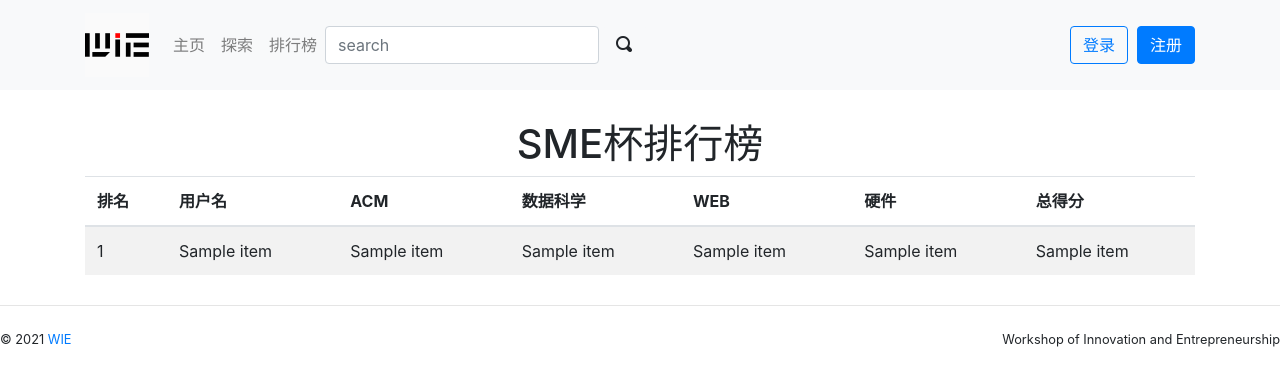
After one commit to alcedoM/WIE-web, a Python web app: template main/WIE/templates/main/rank.html in a window 1280 px wide. The commit adds this page. Shown: the top 386 px of the page. Run offline with Jinja, Linux system fonts and the light colour scheme; the template is opened without the code that fills it: most values are stand-ins (such as "Sample title", 1, 10 or a date in 2020); some libraries are stand-ins or nearby versions.

Commit message:
增加Rank功能

```diff
--- a/main/WIE/templates/base.html
+++ b/main/WIE/templates/base.html
@@ -32,6 +32,7 @@
                 <div class="navbar-nav mr-auto">
                     {{ render_nav_item('main.index', '主页') }}
                     {{ render_nav_item('main.explore', '探索') }}
+                    {{ render_nav_item('main.rank', '排行榜') }}
                     <form class="form-inline my-2 my-lg-0" action="{{ url_for('main.search') }}">
                         <input type="text" name="q" class="form-control mr-sm-1" placeholder="search"
                                required>
--- /dev/null
+++ b/main/WIE/templates/main/rank.html
@@ -0,0 +1,39 @@
+{% extends 'base.html' %}
+{% block title %}Rank{% endblock %}
+
+{% block content %}
+
+<h1><center>SME杯排行榜</center></h1>
+ <div class="table">
+            <table class="table table-striped">
+              <thead>
+                <tr>
+                    <th>排名</th>
+                  <th>用户名</th>
+                  <th>ACM</th>
+                    <th>数据科学</th>
+                    <th>WEB</th>
+                    <th>硬件</th>
+                    <th>总得分</th>
+
+                </tr>
+              </thead>
+              <tbody>
+              {% for item in data %}
+               <tr>
+                  <td>{{ item[0] }}</td>
+                  <td>{{ item[1] }}</td>
+                   <td>{{ item[2] }}</td>
+                <td>{{ item[3] }}</td>
+               <td>{{ item[4] }}</td>
+               <td>{{ item[5] }}</td>
+               <td>{{ item[6] }}</td>
+
+               </tr>
+              {% endfor %}
+              </tbody>
+            </table>
+          </div>
+</div>
+
+{% endblock %}
```
Also changed, not shown: main/WIE/blueprints/main.py (+26 -0 lines).
